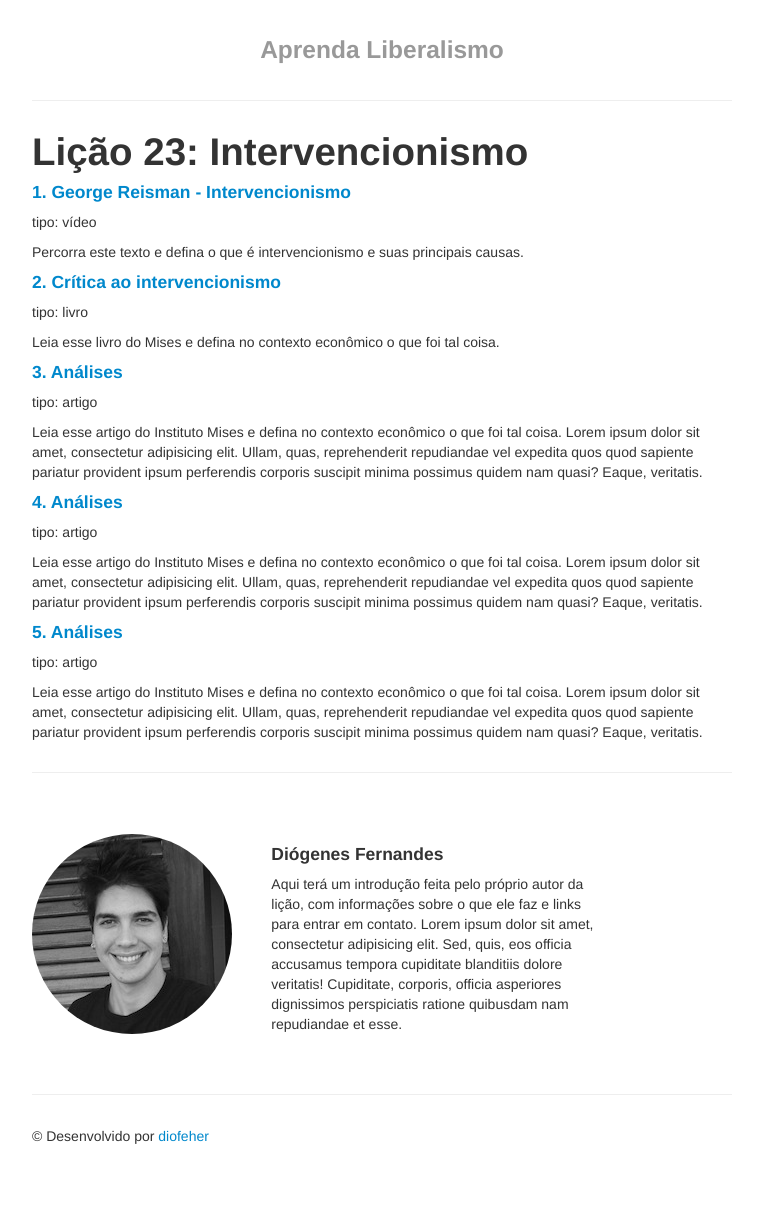
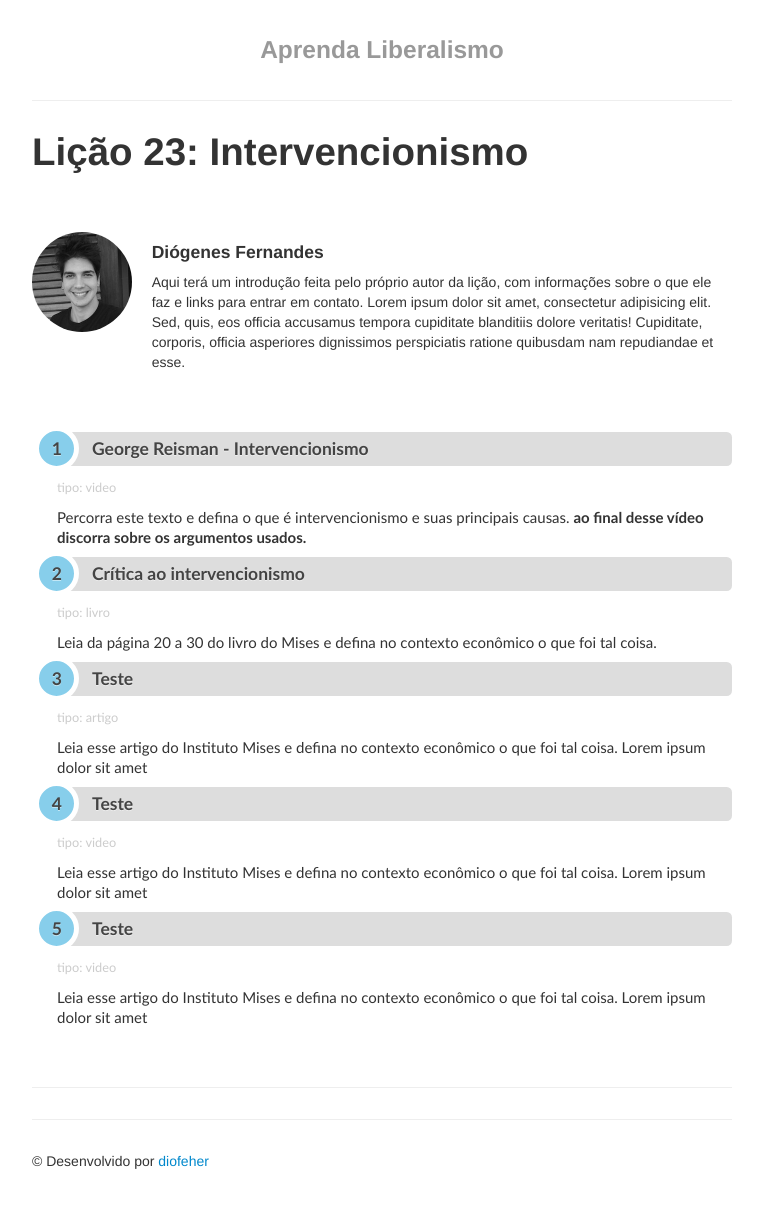
Before and after one commit to diofeher/aprendaliberalismo, a Jekyll site: the page built from _posts/2013-09-02-intervencionismo.md, in a window 1280 px wide. Shown: the whole page, without its empty margins (258-1021 px from the left). Built offline with Jekyll 4.4.1, drawn with Linux system fonts in a browser that asks for light colours; nearby versions of some CDN libraries; Markdown is read by kramdown in place of the engine named in the settings; before the commit the page ends 1196 px from its top, so only the background shows below that.

Commit message:
variables changes

```diff
--- a/_layouts/default.html
+++ b/_layouts/default.html
@@ -30,7 +30,7 @@
     <div class="container-narrow">
 
       <div class="masthead">
-        <h3 class="muted">Aprenda Liberalismo</h3>
+        <h3 class="muted"><a href="/">Aprenda Liberalismo</a></h3>
       </div>
 
       <hr>
--- a/_layouts/licao.html
+++ b/_layouts/licao.html
@@ -1,45 +1,27 @@
 ---
 layout: default
 ---
-<h1>Lição 23: Intervencionismo</h1>
-
-<h4>
-	<a href="http://www.youtube.com/watch?v=HUfm76neKbk">1. George Reisman - Intervencionismo</a>
-</h4>
-<p>tipo: vídeo</p>
-<p>Percorra este texto e defina o que é intervencionismo e suas principais causas.</p>
-
-<h4>
-	<a href="http://www.mises.org.br/Ebook.aspx?id=55">2. Crítica ao intervencionismo</a>
-</h4>
-<p>tipo: livro</p>
-<p>Leia esse livro do Mises e defina no contexto econômico o que foi tal coisa.</p>
-
-<h4>
-	<a href="http://www.mises.org.br/Article.aspx?id=570">3. Análises</a>
-</h4>
-<p>tipo: artigo</p>
-<p>Leia esse artigo do Instituto Mises e defina no contexto econômico o que foi tal coisa. Lorem ipsum dolor sit amet, consectetur adipisicing elit. Ullam, quas, reprehenderit repudiandae vel expedita quos quod sapiente pariatur provident ipsum perferendis corporis suscipit minima possimus quidem nam quasi? Eaque, veritatis.</p>
-
-<h4>
-	<a href="http://www.mises.org.br/Article.aspx?id=570">4. Análises</a>
-</h4>
-<p>tipo: artigo</p>
-<p>Leia esse artigo do Instituto Mises e defina no contexto econômico o que foi tal coisa. Lorem ipsum dolor sit amet, consectetur adipisicing elit. Ullam, quas, reprehenderit repudiandae vel expedita quos quod sapiente pariatur provident ipsum perferendis corporis suscipit minima possimus quidem nam quasi? Eaque, veritatis.</p>
-
-<h4>
-	<a href="http://www.mises.org.br/Article.aspx?id=570">5. Análises</a>
-</h4>
-<p>tipo: artigo</p>
-<p>Leia esse artigo do Instituto Mises e defina no contexto econômico o que foi tal coisa. Lorem ipsum dolor sit amet, consectetur adipisicing elit. Ullam, quas, reprehenderit repudiandae vel expedita quos quod sapiente pariatur provident ipsum perferendis corporis suscipit minima possimus quidem nam quasi? Eaque, veritatis.</p>
-
-<hr>
+<h1>Lição {{ page.number }}: {{ page.title }}</h1>
 
 <div class="row-fluid marketing">
-	<div class="span4">
-		<img class="gray profile" src="/assets/images/licoes/diogenes.JPG"/>
+	<div class="span2">
+		<img class="gray profile" src="{{ page.profile-photo }}"/>
 	</div>
-	<div class="span6">
+	<div class="span10">
 		<h4><strong>Diógenes Fernandes</strong></h4>
 		Aqui terá um introdução feita pelo próprio autor da lição, com informações sobre o que ele faz e links para entrar em contato. Lorem ipsum dolor sit amet, consectetur adipisicing elit. Sed, quis, eos officia accusamus tempora cupiditate blanditiis dolore veritatis! Cupiditate, corporis, officia asperiores dignissimos perspiciatis ratione quibusdam nam repudiandae et esse.</div>
 </div>
+
+<ol class="rounded-list">
+{% for lesson in page.lessons %}
+<li>
+<h4>
+	<a href="{{ lesson.url }}">{{ lesson.title }}</a>
+</h4>
+<small>tipo: {{ lesson.type }}</small>
+<p>{{ lesson.text|markdownify }}</p>
+</li>
+{% endfor %}
+</ol>
+
+<hr>
--- a/_posts/2013-09-02-intervencionismo.md
+++ b/_posts/2013-09-02-intervencionismo.md
@@ -5,4 +5,14 @@ number: 23
 comments: true
 permalink: /licoes/23/
 type: lesson
+
+profile-photo: /assets/images/licoes/diogenes.JPG
+
+lessons: [
+	{title: George Reisman - Intervencionismo, url: http://www.youtube.com/watch?v=HUfm76neKbk, type: video, text: Percorra este texto e defina o que é intervencionismo e suas principais causas. **ao final desse vídeo discorra sobre os argumentos usados.** },
+	{title: Crítica ao intervencionismo, url: http://www.mises.org.br/Ebook.aspx?id=55, type: livro, text: Leia da página 20 a 30 do livro do Mises e defina no contexto econômico o que foi tal coisa.},
+	{title: Teste, url: http://google.com/, type: artigo, text: Leia esse artigo do Instituto Mises e defina no contexto econômico o que foi tal coisa. Lorem ipsum dolor sit amet, consectetur adipisicing elit. Ullam, quas.},
+	{title: Teste, url: http://google.com/, type: video, text: Leia esse artigo do Instituto Mises e defina no contexto econômico o que foi tal coisa. Lorem ipsum dolor sit amet, consectetur adipisicing elit. Ullam, quas.},
+	{title: Teste, url: http://google.com/, type: video, text: Leia esse artigo do Instituto Mises e defina no contexto econômico o que foi tal coisa. Lorem ipsum dolor sit amet, consectetur adipisicing elit. Ullam, quas}
+]
 ---
--- a/assets/css/main.css
+++ b/assets/css/main.css
@@ -29,7 +29,8 @@ font-size: 21px;
 padding: 14px 24px;
 }
 
-h3.muted {
+h3.muted a {
+	color:#999;
 }
 
 /* Supporting marketing content */
@@ -54,8 +55,8 @@ margin:auto;
  -moz-border-radius:52px;
  -webkit-border-radius:52px;
  border-radius:50%;
-  width:200px;
-  height:200px;
+  width:100px;
+  height:100px;
 }
 
 img.gray {
@@ -71,5 +72,63 @@ cursor:pointer;
 }
 
 .licoes li {
-	margin-left:3em
+	margin-left:3em;
 }
+
+
+.rounded-list a{
+	position: relative;
+	display: block;
+	padding: .4em .4em .4em 2em;
+	*padding: .4em;
+	margin: .5em 0;
+	background: #ddd;
+	color: #444;
+	text-decoration: none;
+	border-radius: .3em;
+	transition: all .3s ease-out;
+}
+
+.rounded-list a:hover{
+	background: #eee;
+}
+
+.rounded-list a:hover:before{
+    transform: rotate(360deg);
+}
+
+.rounded-list a:before{
+	content: counter(li);
+	counter-increment: li;
+	position: absolute;
+	left: -1.3em;
+	top: 50%;
+	margin-top: -1.3em;
+	background: #87ceeb;
+	height: 2em;
+	width: 2em;
+	line-height: 2em;
+	border: .3em solid #fff;
+	text-align: center;
+	font-weight: bold;
+	border-radius: 2em;
+	transition: all .3s ease-out;
+}
+
+ol.rounded-list{
+	counter-reset: li; /* Initiate a counter */
+	list-style: none; /* Remove default numbering */
+	*list-style: decimal; /* Keep using default numbering for IE6/7 */
+	font: 15px 'trebuchet MS', 'lucida sans';
+	padding: 0;
+	margin-bottom: 4em;
+	text-shadow: 0 1px 0 rgba(255,255,255,.5);
+}
+
+ol.rounded-list ol{
+	margin: 0 0 0 2em; /* Add some left margin for inner lists */
+}
+
+.rounded-list small {
+	color:#ccc;
+}
--- a/licoes.html
+++ b/licoes.html
@@ -61,12 +61,12 @@ layout: default
 <li>A grande depressão</li>
 <li>II Guerra Mundial</li>
 
-<h3>Escolas alternativas de pensamento</h3>
+<h4>Escolas alternativas de pensamento</h4>
 <li>Crítica ao marxismo</li>
 <li>Escola austríaca vs. Mainstream</li>
 <li>Escola austríaca vs. Chicago on Law and Economics</li>
 
-<h3>Perspectivas</h3>
+<h4>Perspectivas</h4>
 <li>Pré-Austríaca</li>
 <li>O futuro do Liberalismo</li>
 </ol>
```
